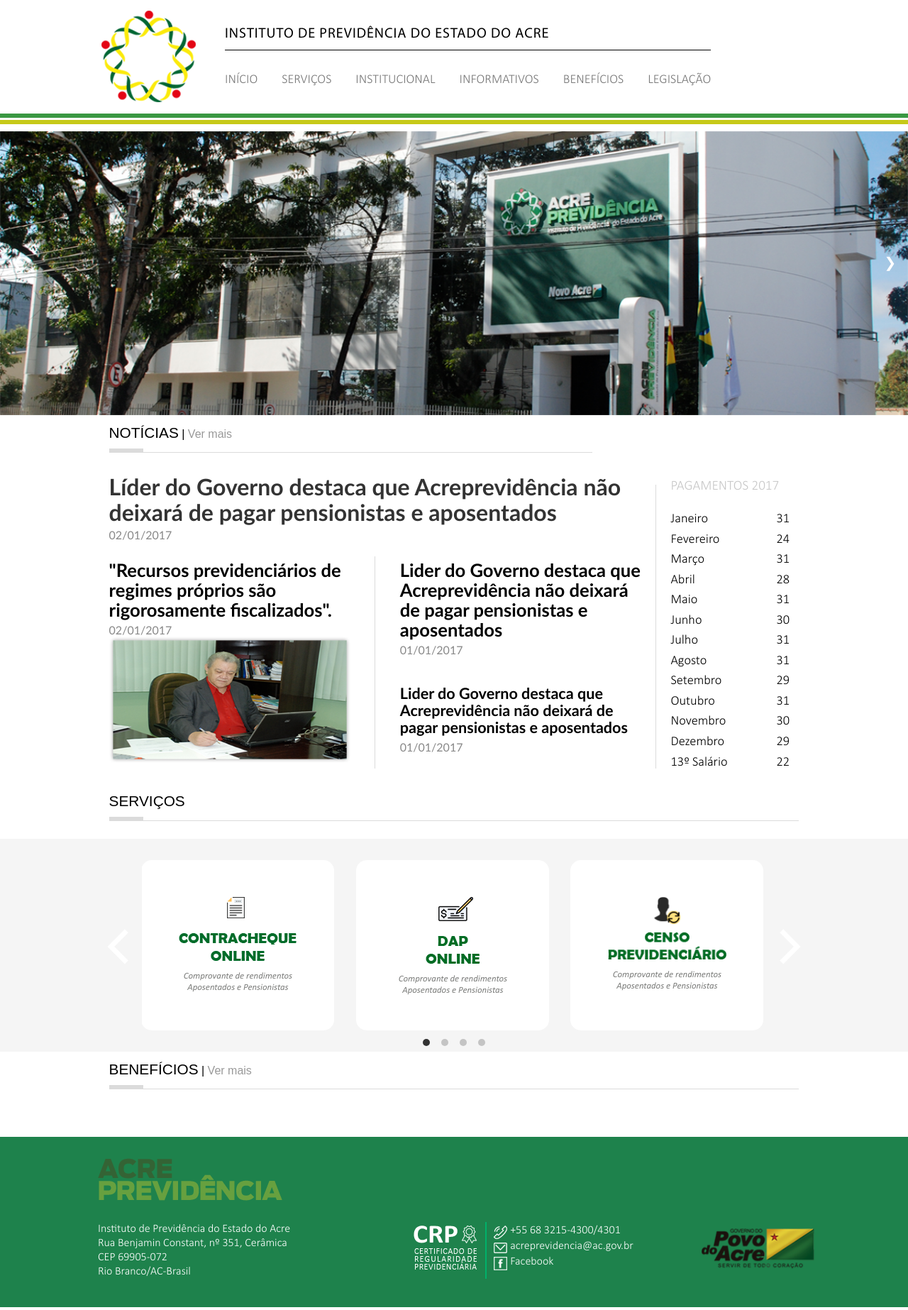
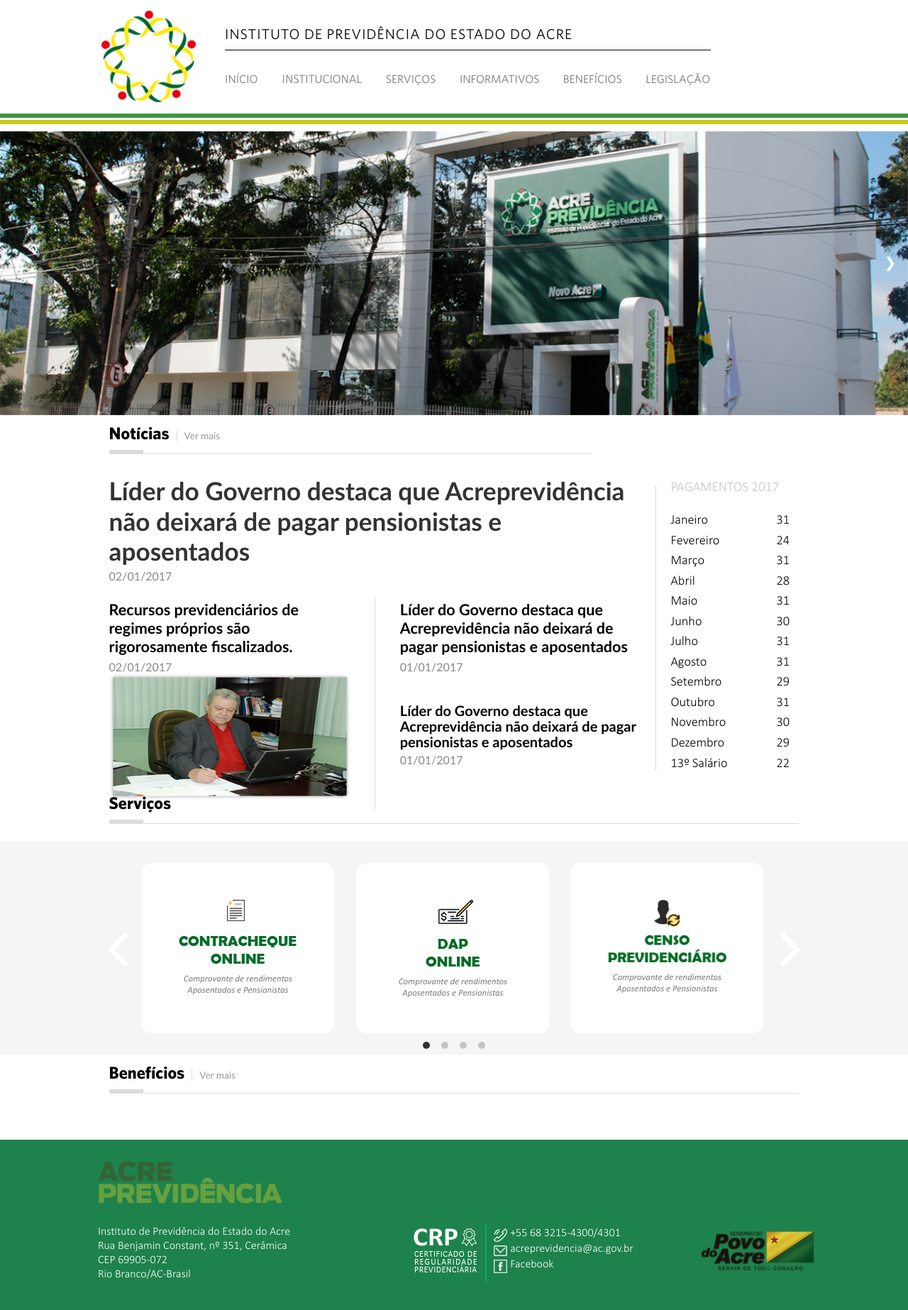
Before and after one commit to gilmarmeneses/acreprev, a PHP site: page / in a window 1280 px wide. Shown: the whole page at 71% size. Run offline with PHP 8.4, Linux system fonts and the light colour scheme.

Commit message:
atualização clone mudanças

```diff
--- a/css/estilo.css
+++ b/css/estilo.css
@@ -4,12 +4,23 @@
 	border: 0;
 }
 @font-face {
-	font-family: MyriadProRegular;
+	font-family: "MyriadProRegular";
 	src: url(../fonts/MyriadProRegular.ttf);
 }
-
 @font-face {
-	font-family: calibri-light;
+	font-family: "whitneyLight";
+	src: url(../fonts/whitney-light.ttf);
+}
+@font-face {
+	font-family: "whitneyRegular";
+	src: url(../fonts/whitney-regular.ttf);
+}
+@font-face {
+	font-family: "whitneyBold";
+	src: url(../fonts/whitney-bold.ttf);
+}
+@font-face {
+	font-family: "calibri-light";
 	src: url(../fonts/calibri-light.ttf);
 }
 html,body{
@@ -17,7 +28,7 @@ html,body{
 }
 body{
 	font-size: 16px;
-	font-family: 'calibri', arial;
+	font-family: 'calibri', 'whitneyRegular', arial;
 }
 a{text-decoration: none;color:#333;}
 
@@ -25,18 +36,19 @@ img {
   max-width:100%;
 }
 h1 {
-	font-size: 2rem;
+	font-size: 2.2rem;
 	font-family: 'calibri';
-	line-height: 1.1;
+	font-weight: bold;
+	line-height: 1.2;
 	margin:0 5px 5px 0;
 }
-h2{	font-size: 1.6rem;
+h2{	font-size: 1.35rem;
 	font-family: 'calibri';
-	line-height: 1.1;
+	line-height: 1.2;
 	padding: 5px 0px;
 }
 h3{
-	font-size: 1.35rem;
+	font-size: 1.25rem;
 	font-family: 'calibri';
 	line-height: 1.1;
 	padding: 5px 0px;
@@ -79,9 +91,9 @@ h4{
 	letter-spacing: 1px;
 }
 
-.menu-desc span, .menu-inf p {
-	font-family: 'MyriadProRegular';
-	font-size: 20px;
+.menu-desc span{
+	font-family: 'whitneyRegular';
+	font-size: 1.25rem;
 }
 
 .menu-nav {
@@ -97,6 +109,7 @@ h4{
 	padding: 20px 30px 20px 0;
 	position: relative;
 }
+.menu-nav .nav-link{font-family: "whitneyRegular";font-size: 1rem;}
 /* MENU */
 .menu-nav ul li ul {
 	position: absolute;
@@ -122,7 +135,7 @@ h4{
 	border-bottom: 1px solid #dbdbdb;
 	display: block;
 	padding: 8px 15px;
-	width: 200px;
+	width: 220px;
 }
 /* MENU */
 .menu-nav ul li:hover > ul, .menu-nav ul li.over > ul {
@@ -141,7 +154,7 @@ h4{
 	padding: 0px 15px;
 	margin-top: 15px;
 	color: #ccc;
-	font-family: 'calibri-light';
+	font-family: 'whitneyRegular', calibri;
 	font-size: 16px;
 	cursor: text;
 }
@@ -180,8 +193,9 @@ cursor:pointer;background: transparent;color: white;font-size: 20px;border:none;
 .conteudo{display: flex;justify-content: space-between;}
 .conteudo,.destaque-categoria{padding:0.5% 2.5%;}
 .destaque-categoria{line-height: 40px;}
-.destaque-categoria a{font-size:1rem;color:#999;}
-.destaque-categoria span{font-size: 1.3rem;}
+.destaque-categoria a{font-size:0.85rem;font-family:"calibri";color:#999;padding-left: 10px;border-left: 1px solid #ddd}
+.espacador-not{color:#dbdbdb;border:none;}
+.destaque-categoria span{font-size: 1.5rem;padding-right: 10px;font-family:'whitneyBold';}
 .hr-small-destaque-categoria,.hr-large-destaque-categoria{color:#333;}
 .hr-small-destaque-categoria{width: 5%;border-top: 5px solid #dbdbdb;}
 .hr-large-destaque-categoria{width: 70%;border-top: 1px solid #dbdbdb;}
@@ -320,3 +334,13 @@ html {
 font-size: 75%;
 }
 }
+.main-sec{height: auto;width: 100%;}
+.conteiner-sec{width: 100%;height: auto;padding: 2.5% 5%;margin-bottom:20px; }
+.hr-degrade{margin: 0 auto;width: 90%;height: 5px;background-image: linear-gradient(to right, #ccc, white);}
+.hr-pontilhada{height: 1px;border-bottom: 1px solid #ccc;border-style: dashed;}
+.conteiner-sec h1,.conteiner-sec h2,.conteiner-sec h3{font-family: "whitneyBold";margin: 1.5% 0;}
+.conteiner-sec h1{font-size: 2.2rem;}
+.conteiner-sec h2{font-size: 1.8rem;}
+.conteiner-sec h3{font-size: 1.5rem;margin: 1% 0;}
+
+.conteiner-sec p{font-family: "whitneyRegular";font-size: 1.25rem;}
--- a/header.php
+++ b/header.php
@@ -24,21 +24,8 @@
 			<hr style="background-color: #000;width:82%;height: 1px;" />
 				<nav class="menu-nav">
 					<ul>
-						<li><a href="http://www.acreprevidencia.ac.gov.br/home/index.php" class="li-index">INÍCIO</a></li>
-						<li>SERVIÇOS
-							<ul>
-								<div class="drop-desc">
-									<span>SERVIÇOS</span>
-								</div>
+						<li><a class="nav-link" href="index.php" class="li-index">INÍCIO</a></li>
 
-								<a href="http://acreprevidencia.ac.gov.br/aplicacoes/contra_cheque/acessar.php"><li>Contracheque Online</li></a>
-								<a href="http://acreprevidencia.ac.gov.br/aplicacoes/contra_cheque/acessar.php"><li>Cédula C</li></a>
-								<a href="http://acreprevidencia.ac.gov.br:8080/CENSO"><li>Censo Previdenciário</li></a>
-								<a href="http://acreprevidencia.ac.gov.br/aplicacoes/boletoDAP/aviso.htm"><li>DAP</li></a>
-								<a href="http://www.acreprevidencia.ac.gov.br/aplicacoes/folha/login.php"><li>Gestão Folha</li></a>
-								<a href="http://www.acreprevidencia.ac.gov.br/aplicacoes/sisap/index.php"><li>Simulação de Aposentadoria</li></a>
-							</ul>
-						</li>
 						<li>INSTITUCIONAL
 							<ul>
 								<div class="drop-desc">
@@ -46,7 +33,7 @@
 								</div>
 								<a href="#"><li>Sobre o Instituto
 									<ul>
-										<a href="http://www.acreprevidencia.ac.gov.br/institucional/historico.php"><li>Histórico</li></a>
+										<a href="historico.php"><li>Histórico</li></a>
 										<a href="http://www.acreprevidencia.ac.gov.br/institucional/missao.php"><li>Missão</li></a>
 										<a href="http://www.acreprevidencia.ac.gov.br/institucional/estrutura.php"><li>Estrutura</li></a>
 										<a href="http://www.acreprevidencia.ac.gov.br/institucional/diretor_presidente.php"><li>Diretor-Presidente</li></a>
@@ -61,7 +48,22 @@
 								<a href="http://www.acreprevidencia.ac.gov.br/institucional/movimento_financeiro.php"><li>Movimento Financeiro</li></a>
 							</ul>
 						</li>
-						<li>INFORMATIVOS
+						<li class="nav-link">SERVIÇOS
+							<ul>
+								<div class="drop-desc">
+									<span>Serviços</span>
+								</div>
+
+								<a href="http://acreprevidencia.ac.gov.br/aplicacoes/contra_cheque/acessar.php"><li>Contracheque Online</li></a>
+								<a href="http://acreprevidencia.ac.gov.br/aplicacoes/contra_cheque/acessar.php"><li>Cédula C</li></a>
+								<a href="http://acreprevidencia.ac.gov.br:8080/CENSO"><li>Censo Previdenciário</li></a>
+								<a href="http://acreprevidencia.ac.gov.br/aplicacoes/boletoDAP/aviso.htm"><li>DAP</li></a>
+								<a href="http://www.acreprevidencia.ac.gov.br/aplicacoes/folha/login.php"><li>Gestão Folha</li></a>
+								<a href="http://www.acreprevidencia.ac.gov.br/aplicacoes/sisap/index.php"><li>Simulação de Aposentadoria</li></a>
+							</ul>
+						</li>
+
+						<li class="nav-link">INFORMATIVOS
 							<ul>
 								<div class="drop-desc">
 									<span>Informativos</span>
@@ -72,7 +74,7 @@
 								<a href="http://www.acreprevidencia.ac.gov.br/servicos/publicacoes.php"><li>Publicações</li></a>
 							</ul>
 						</li>
-						<li>BENEFÍCIOS
+						<li class="nav-link">BENEFÍCIOS
 							<ul>
 								<div class="drop-desc">
 									<span>Benefícios</span>
@@ -95,7 +97,7 @@
 								<a href="http://www.acreprevidencia.ac.gov.br/beneficios/concessoes.php"><li>Histórico de Concedidos</li></a>
 							</ul>
 						</li>
-						<li>LEGISLAÇÃO
+						<li class="nav-link">LEGISLAÇÃO
 							<ul>
 								<div class="drop-desc">
 									<span>Legislação</span>
--- a/index.php
+++ b/index.php
@@ -11,7 +11,7 @@
 	</section>
 <main>
 	<div class="destaque-categoria">
-		<span>NOTÍCIAS</span> | <a href="#">Ver mais</a>
+		<span>Notícias</span><a href="#">Ver mais</a>
 		<hr class="hr-small-destaque-categoria" style="" />
 		<hr class="hr-large-destaque-categoria" style="width: 70%;border-top: 1px solid #dbdbdb" />
 	</div>
@@ -28,16 +28,18 @@
 			<section class="destaques-noticias">
 				<article class="noticias-dt">
 				<a href="#">
-						<h2>"Recursos previdenciários de regimes próprios são rigorosamente fiscalizados".</h2>
+						<h2>Recursos previdenciários de regimes próprios são rigorosamente fiscalizados.</h2>
 							<p>02/01/2017</p>
 					<img src="img/noticias/img-noticias-principal.png" /></a>
 
 				</article>
 				<hr style="max-height:95%;border-left: 1px solid #dbdbdb;margin: 0 12px;" />
 				<article class="noticias-dt">
-						<h2>Lider do Governo destaca que Acreprevidência não deixará de pagar pensionistas e aposentados</h2>
+					<a href="#">
+						<h2>Líder do Governo destaca que Acreprevidência não deixará de pagar pensionistas e aposentados</h2></a>
 					<p>01/01/2017</p><br /><br />
-						<h3>Lider do Governo destaca que Acreprevidência não deixará de pagar pensionistas e aposentados</h3>
+					<a href="#">
+						<h3>Líder do Governo destaca que Acreprevidência não deixará de pagar pensionistas e aposentados</h3></a>
 						<p>01/01/2017</p>
 				</article>
 			</section>
@@ -83,7 +85,7 @@
 
 
 	<div class="destaque-categoria">
-		<span>SERVIÇOS</span>
+		<span>Serviços</span>
 		<hr style="width: 5%;color:#333;border-top: 5px solid #dbdbdb" />
 		<hr style="width: 100%;color:#333;border-top: 1px solid #dbdbdb" />
 	</div>
@@ -102,7 +104,7 @@
 <section class="beneficios">
 	<section class="beneficios-conteiner">
 	<div class="destaque-categoria">
-		<span>BENEFÍCIOS</span> | <a href="#">Ver mais</a>
+		<span>Benefícios</span><a href="#">Ver mais</a>
 		<hr style="width: 5%;color:#333;border-top: 5px solid #dbdbdb" />
 		<hr style="width: 100%;color:#333;border-top: 1px solid #dbdbdb" />
 	</div>
```
Also changed, not shown: historico.php (added, +14 -0 lines), favicon.ico (renamed from img/index/favicon.ico), fonts/whitney-bold.ttf (added), fonts/whitney-italic.ttf (added), fonts/whitney-light.ttf (added), fonts/whitney-medium.ttf (added), fonts/whitney-regular.otf (added), fonts/whitney-regular.ttf (added).
